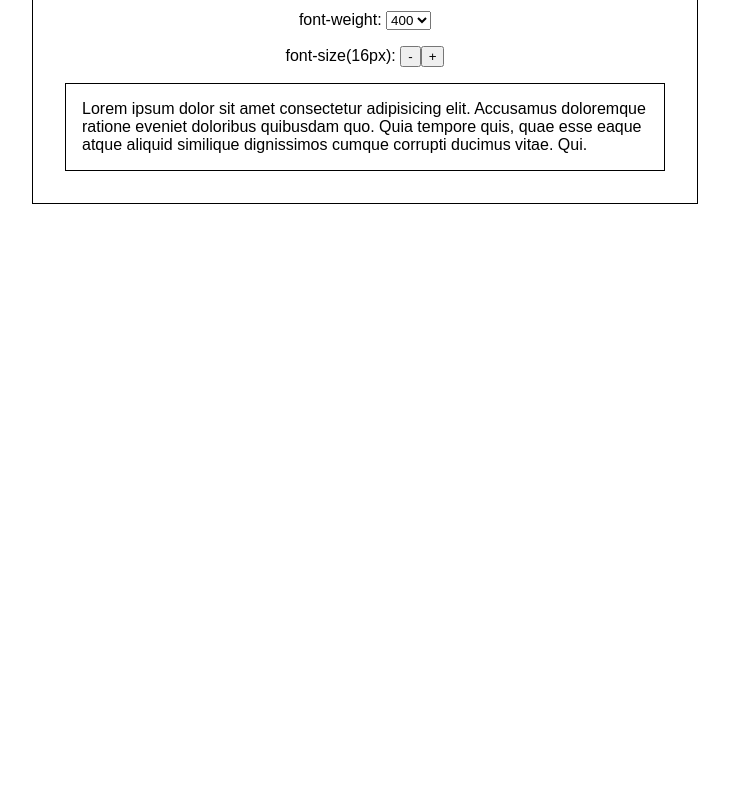
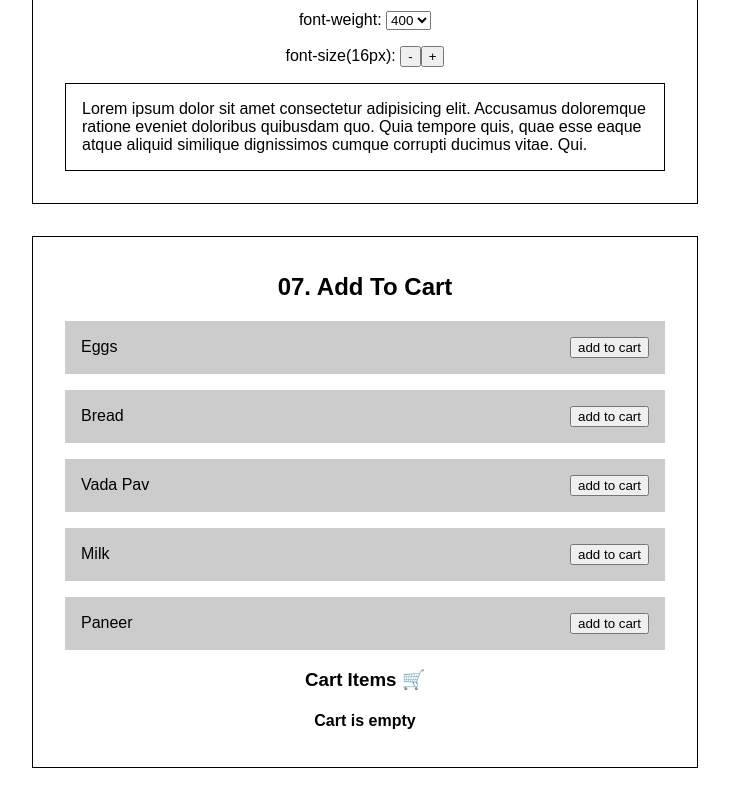
Before and after one commit to SK02K1/REACT-Playground, a React (Create React App) app: page / in a window 1280 px wide. Shown: the part 1076-1876 px from the top of the page, without its empty margins (275-1004 px from the left). Before the commit the page ends 1312 px from the top, so only its background shows below. Built offline with nearby package versions, Linux system fonts and the light colour scheme.

Commit message:
add: ex07 solution added add to cart component

```diff
--- a/public/index.html
+++ b/public/index.html
@@ -1,16 +1,18 @@
 <!DOCTYPE html>
 <html lang="en">
-
   <head>
-	<meta charset="utf-8">
-	<meta name="viewport" content="width=device-width, initial-scale=1, shrink-to-fit=no">
-	<meta name="theme-color" content="#000000">
+    <meta charset="utf-8" />
+    <meta
+      name="viewport"
+      content="width=device-width, initial-scale=1, shrink-to-fit=no"
+    />
+    <meta name="theme-color" content="#000000" />
     <!--
       manifest.json provides metadata used when your web app is added to the
       homescreen on Android. See https://developers.google.com/web/fundamentals/engage-and-retain/web-app-manifest/
     -->
-	<link rel="manifest" href="%PUBLIC_URL%/manifest.json">
-	<link rel="shortcut icon" href="%PUBLIC_URL%/favicon.ico">
+    <link rel="manifest" href="%PUBLIC_URL%/manifest.json" />
+    <link rel="shortcut icon" href="%PUBLIC_URL%/favicon.ico" />
     <!--
       Notice the use of %PUBLIC_URL% in the tags above.
       It will be replaced with the URL of the `public` folder during the build.
@@ -39,5 +41,4 @@
       To create a production bundle, use `npm run build` or `yarn build`.
     -->
   </body>
-
 </html>
--- a/src/App.jsx
+++ b/src/App.jsx
@@ -1,3 +1,4 @@
+import { AddToCart } from "./components/AddToCart";
 import { ConfirmPass } from "./components/ConfirmPass";
 import { DisableSubmit } from "./components/DisableSubmit";
 import { Figma } from "./components/Figma";
@@ -13,6 +14,7 @@ export default function App() {
       <DisableSubmit />
       <TogglePassword />
       <Figma />
+      <AddToCart />
     </div>
   );
 }
--- /dev/null
+++ b/src/components/AddToCart.jsx
@@ -0,0 +1,53 @@
+import { useState } from "react";
+
+const items = ["Eggs", "Bread", "Vada Pav", "Milk", "Paneer"];
+
+export const AddToCart = () => {
+  const [cartItems, setCartItems] = useState({});
+
+  const btnClickHandler = (selectedItem) => {
+    setCartItems(
+      cartItems[selectedItem] === undefined
+        ? { ...cartItems, [selectedItem]: { qty: 1 } }
+        : {
+            ...cartItems,
+            [selectedItem]: {
+              ...cartItems[selectedItem],
+              qty: cartItems[selectedItem].qty + 1
+            }
+          }
+    );
+  };
+
+  return (
+    <div className="container">
+      <h2>07. Add To Cart</h2>
+      <ul>
+        {items.map((item) => (
+          <li key={item}>
+            <span>{item}</span>
+            <button onClick={() => btnClickHandler(item)}>add to cart</button>
+          </li>
+        ))}
+      </ul>
+      <h3>
+        Cart Items{" "}
+        <span role="img" aria-label="cart emmoji">
+          🛒
+        </span>
+      </h3>
+      <ul>
+        {Object.keys(cartItems).length === 0 ? (
+          <h4>Cart is empty</h4>
+        ) : (
+          Object.keys(cartItems).map((item) => (
+            <li key={item}>
+              <span>{item}</span>
+              <span>qty: {cartItems[item].qty}</span>
+            </li>
+          ))
+        )}
+      </ul>
+    </div>
+  );
+};
--- a/src/styles.css
+++ b/src/styles.css
@@ -1,6 +1,13 @@
 .App {
   font-family: sans-serif;
   text-align: center;
+}
+
+ul,
+li {
+  margin: 0;
+  padding: 0;
+  box-sizing: border-box;
 }
 
 textarea {
@@ -27,6 +34,25 @@ label {
   padding: 1rem;
 }
 
+li {
+  list-style-type: none;
+  background-color: #ccc;
+  text-align: left;
+  margin: 1rem;
+  padding: 1rem;
+  display: flex;
+  justify-content: space-between;
+  align-items: center;
+}
+
+li > span {
+  margin-right: 1rem;
+}
+
+button {
+  cursor: pointer;
+}
+
 @media screen and (min-width: 1024px) {
   .container {
     width: 50%;
```
Lines whose indentation alone changed are shown as unchanged.
